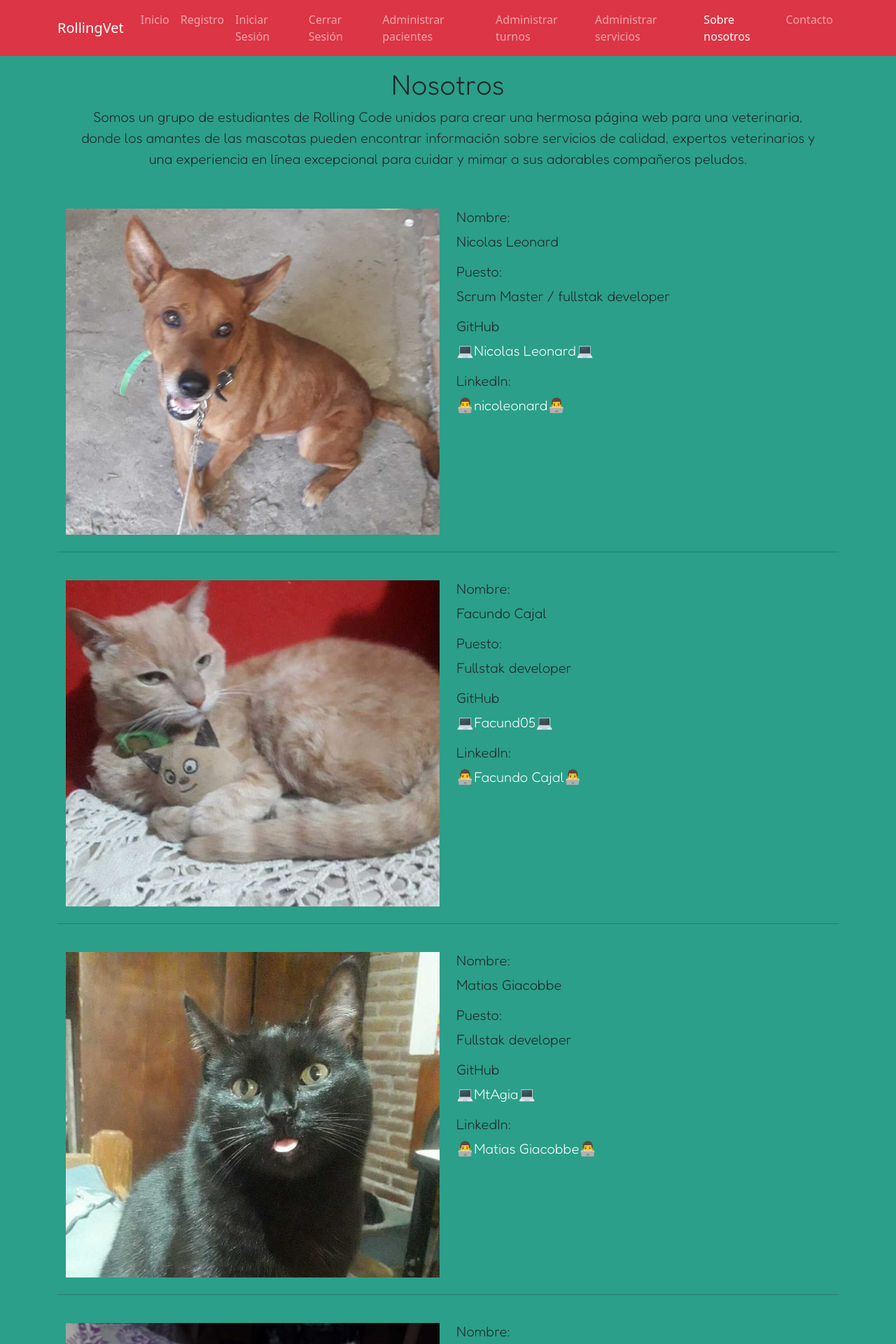
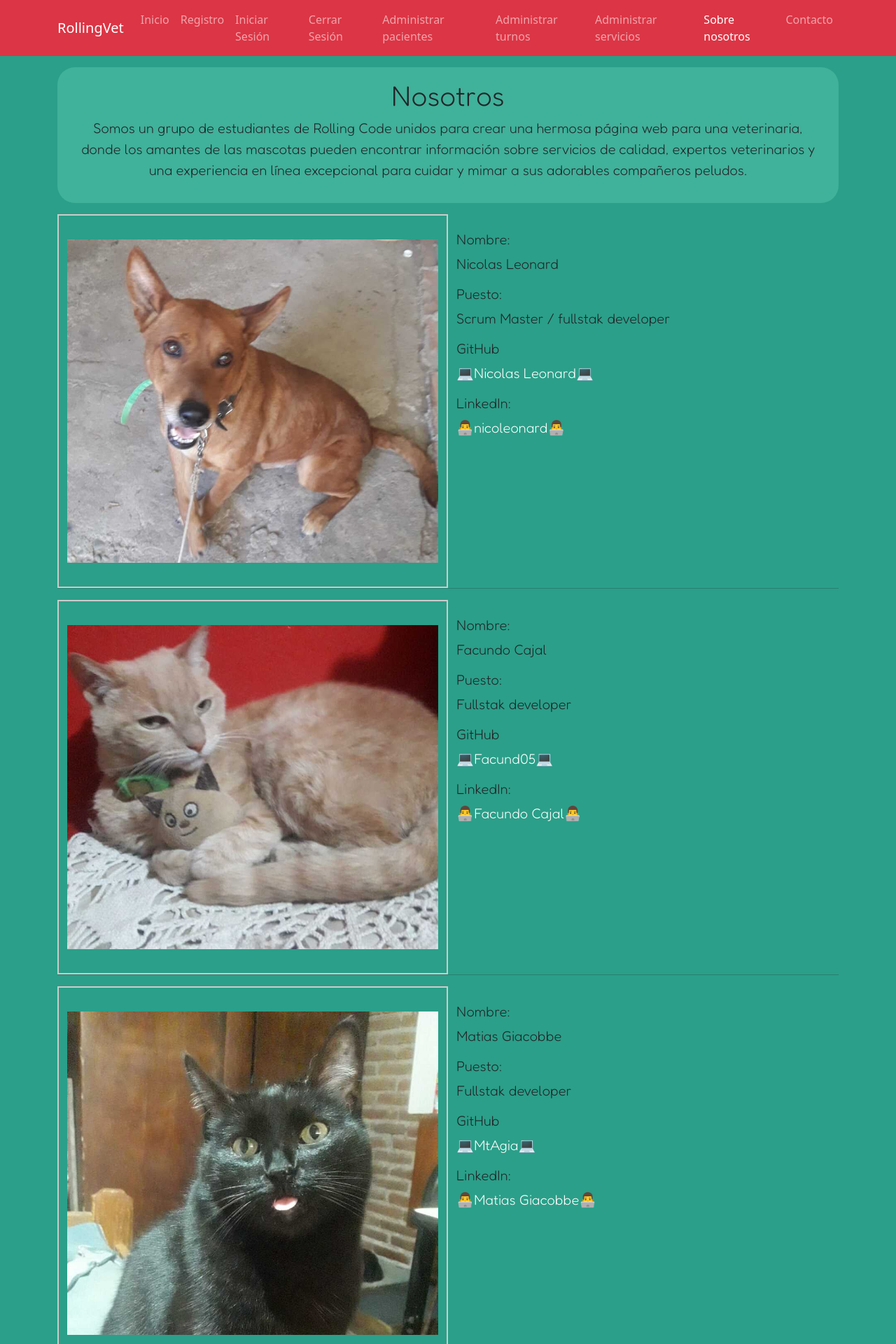
Before and after one commit to nicoleonard/rollingVetFront, a React (Vite) app: page /nosotros in a window 1280 px wide. Shown: the top 1920 px of the page at 70% size. Built offline with nearby package versions, Linux system fonts and the light colour scheme.

Commit message:
Se agrega un poco de estetica a la pagina

```diff
--- a/src/App.css
+++ b/src/App.css
@@ -14,6 +14,19 @@ a {
   text-decoration: none;
   color: rgb(255, 255, 255);
 }
+.nosotros{
+background-color:  #40b19a;
+border-radius: 25px;
+}
+.contenedor-recuadro {
+  border: 2px solid #ccc; /* Borde de 2px de ancho y color gris */
+  padding: 10px; /* Espacio interno dentro del recuadro */
+  display: inline-block; /* Para que el recuadro se ajuste al tamaño de la imagen */
+}
+.imagen-centrada {
+  display: block; /* Hace que la imagen se centre en el contenedor */
+  margin: 0 auto; /* Centra horizontalmente la imagen dentro del contenedor */
+}
 #root{
     display: flex;
     flex-direction: column;
--- a/src/components/views/Nosotros.jsx
+++ b/src/components/views/Nosotros.jsx
@@ -10,7 +10,7 @@ import Yoruichi from "../../assets/Yoruichi.jpeg";
 const Nosotros = () => {
   return (
     <section className="container mainSection fondo fondoSinImagen fuente">
-      <section className="text-center py-3">
+      <section className="nosotros text-center py-3 my-3">
         <h1>Nosotros</h1>
         <p className="ps-4 pe-4">
           Somos un grupo de estudiantes de Rolling Code unidos para crear una
@@ -22,8 +22,8 @@ const Nosotros = () => {
       </section>
       <section className="container">
         <article className="row">
-          <aside className="col-sm-6 col-md-6 col-lg-6">
-            <img src={Bayon} alt="Nico Leonard" width="100%" className="my-4" />
+          <aside className="contenedor-recuadro col-sm-6 col-md-6 col-lg-6">
+            <img src={Bayon} alt="Nico Leonard" width="100%" className="imagen-centrada my-4" />
           </aside>
           <aside className="col-sm-6 col-md-6 col-lg-6 my-4">
             <h5>Nombre:</h5>
@@ -38,8 +38,8 @@ const Nosotros = () => {
 </p>
           </aside>
           <hr />
-          <aside className="col-sm-6 col-md-6 col-lg-6">
-            <img src={Mumu} alt="Facundo Cajal" width="100%" className="my-4" />
+          <aside className="contenedor-recuadro col-sm-6 col-md-6 col-lg-6">
+            <img src={Mumu} alt="Facundo Cajal" width="100%" className="imagen-centrada my-4" />
           </aside>
           <aside className="col-sm-6 col-md-6 col-lg-6 my-4">
             <h5>Nombre:</h5>
@@ -54,8 +54,8 @@ const Nosotros = () => {
 </p>
           </aside>
           <hr />{" "}
-          <aside className="col-sm-6 col-md-6 col-lg-6">
-            <img src={Yoruichi} alt="Matias Giacobbe" width="100%" className="my-4" />
+          <aside className="contenedor-recuadro col-sm-6 col-md-6 col-lg-6">
+            <img src={Yoruichi} alt="Matias Giacobbe" width="100%" className="imagen-centrada my-4" />
           </aside>
           <aside className="col-sm-6 col-md-6 col-lg-6 my-4">
             <h5>Nombre:</h5>
@@ -70,8 +70,8 @@ const Nosotros = () => {
 </p>
           </aside>
           <hr />{" "}
-          <aside className="col-sm-6 col-md-6 col-lg-6">
-            <img src={Shura} alt="Santiago Antich" width="100%" className="my-4" />
+          <aside className="contenedor-recuadro col-sm-6 col-md-6 col-lg-6">
+            <img src={Shura} alt="Santiago Antich" width="100%" className="imagen-centrada my-4" />
           </aside>
           <aside className="col-sm-6 col-md-6 col-lg-6 my-4">
             <h5>Nombre:</h5>
@@ -86,8 +86,8 @@ const Nosotros = () => {
 </p>
           </aside>
           <hr />{" "}
-          <aside className="col-sm-6 col-md-6 col-lg-6">
-            <img src={Bonnie} alt="Laura Rota" width="100%" className="my-4" />
+          <aside className="contenedor-recuadro col-sm-6 col-md-6 col-lg-6">
+            <img src={Bonnie} alt="Laura Rota" width="100%" className="imagen-centrada my-4" />
           </aside>
           <aside className="col-sm-6 col-md-6 col-lg-6 my-4">
             <h5>Nombre:</h5>
```
